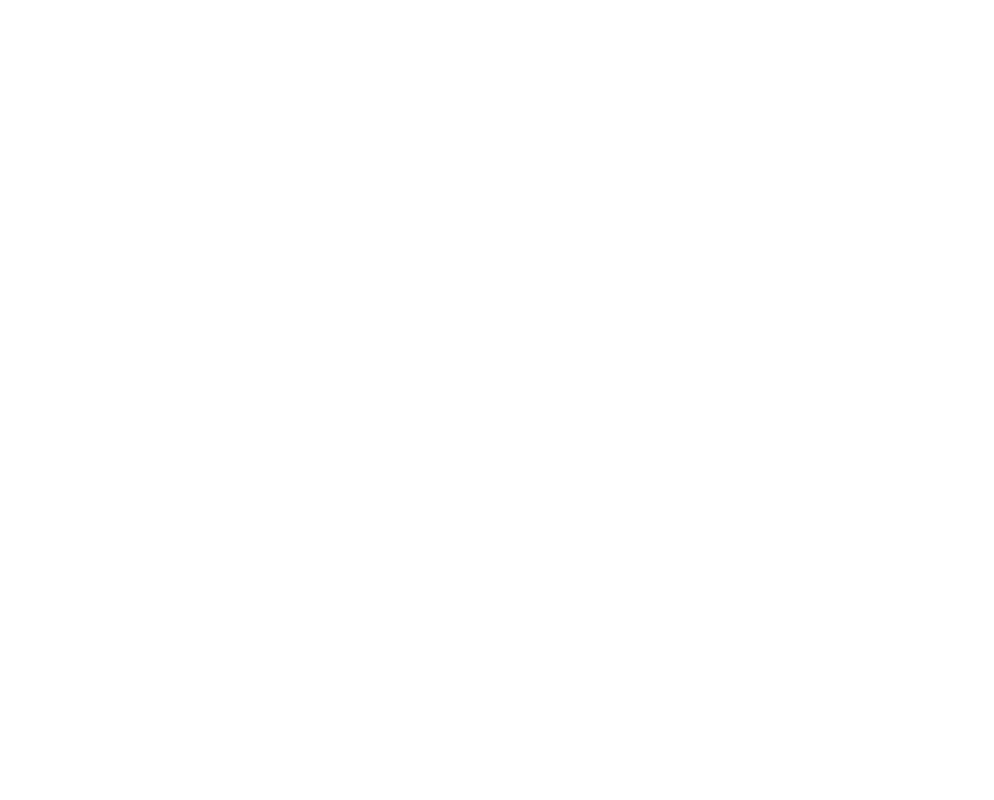
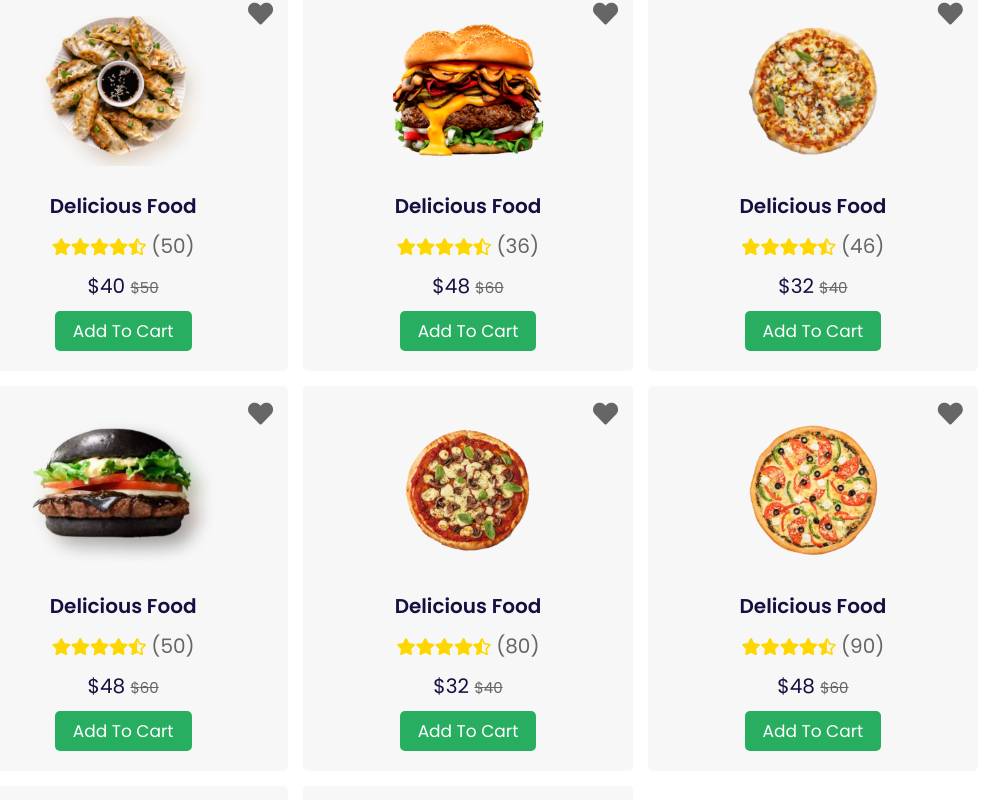
Before and after one commit to Prabodashan/Food-Order-Frontend, a React (Create React App) app: page / in a window 1280 px wide. Shown: the part 1472-2272 px from the top of the page, without its empty margins (172-1166 px from the left). Before the commit the page ends 1315 px from the top, so only its background shows below. Built offline with nearby package versions, Linux system fonts and the light colour scheme.

Commit message:
added popular food section

```diff
--- a/src/App.js
+++ b/src/App.js
@@ -5,7 +5,8 @@
 import ShoppingCart from "./Components/Containers/ShoppingCart";
 import Hero from "./Components/Containers/Hero";
 import Category from "./Components/Containers/Category";
-import { About } from './Components/Containers/About';
+import { About } from "./Components/Containers/About";
+import Popular from "./Components/Containers/Popular";
 
 const App = () => {
   return (
@@ -16,6 +17,7 @@
       <Hero />
       <Category />
       <About />
+      <Popular />
     </>
   );
 };
--- /dev/null
+++ b/src/Components/Containers/Popular.jsx
@@ -0,0 +1,93 @@
+import React from "react";
+import "./Styles/Popular.css";
+
+import PopularCard from "./PopularCard";
+
+import popularFood1 from "../../Assets/food-1.png";
+import popularFood2 from "../../Assets/food-2.png";
+import popularFood3 from "../../Assets/food-3.png";
+import popularFood4 from "../../Assets/food-4.png";
+import popularFood5 from "../../Assets/food-5.png";
+import popularFood6 from "../../Assets/food-6.png";
+import popularFood7 from "../../Assets/food-7.png";
+import popularFood8 from "../../Assets/food-8.png";
+
+const Popular = () => {
+  return (
+    <section className="popular" id="popular">
+      <div className="heading">
+        <span>popular food</span>
+        <h3>our special dishes</h3>
+      </div>
+
+      <div className="box-container">
+        <PopularCard
+          img={popularFood1}
+          name="delicious food"
+          rating="4.5"
+          ratingCount="50"
+          price="50"
+          discount="20"
+        />
+        <PopularCard
+          img={popularFood2}
+          name="delicious food"
+          rating="4.5"
+          ratingCount="36"
+          price="60"
+          discount="20"
+        />
+        <PopularCard
+          img={popularFood3}
+          name="delicious food"
+          rating="4.5"
+          ratingCount="46"
+          price="40"
+          discount="20"
+        />
+        <PopularCard
+          img={popularFood4}
+          name="delicious food"
+          rating="4.5"
+          ratingCount="50"
+          price="60"
+          discount="20"
+        />
+        <PopularCard
+          img={popularFood5}
+          name="delicious food"
+          rating="4.5"
+          ratingCount="80"
+          price="40"
+          discount="20"
+        />
+        <PopularCard
+          img={popularFood6}
+          name="delicious food"
+          rating="4.5"
+          ratingCount="90"
+          price="60"
+          discount="20"
+        />
+        <PopularCard
+          img={popularFood7}
+          name="delicious food"
+          rating="4.5"
+          ratingCount="40"
+          price="80"
+          discount="20"
+        />
+        <PopularCard
+          img={popularFood8}
+          name="delicious food"
+          rating="4.5"
+          ratingCount="25"
+          price="60"
+          discount="20"
+        />
+      </div>
+    </section>
+  );
+};
+
+export default Popular;
--- /dev/null
+++ b/src/Components/Containers/PopularCard.jsx
@@ -0,0 +1,30 @@
+import React from "react";
+import "./Styles/PopularCard.css";
+
+const PopularCard = ({ img, name, rating, ratingCount, price, discount }) => {
+  return (
+    <div className="box">
+      <i className="fas fa-heart" />
+      <div className="image">
+        <img src={img} alt="" />
+      </div>
+      <div className="content">
+        <h3>{name}</h3>
+        <div className="stars">
+          <i className="fas fa-star"></i>
+          <i className="fas fa-star"></i>
+          <i className="fas fa-star"></i>
+          <i className="fas fa-star"></i>
+          <i className="fas fa-star-half-alt"></i>
+          <span> ({ratingCount}) </span>
+        </div>
+        <div className="price">
+          ${(price * (100 - discount)) / 100} <span>${price}</span>
+        </div>
+        <button className="btn">add to cart</button>
+      </div>
+    </div>
+  );
+};
+
+export default PopularCard;
--- a/src/Components/Containers/Styles/About.css
+++ b/src/Components/Containers/Styles/About.css
@@ -37,14 +37,14 @@
   color: #666;
 }
 
-.icons-container {
+.about .content .icons-container {
   margin-top: 2rem;
   display: flex;
   flex-wrap: wrap;
   gap: 1.5rem;
 }
 
-.icons-container .icons {
+.about .content .icons-container .icons {
   flex: 1 1 20rem;
   border-radius: 0.5rem;
   background: #fff;
--- /dev/null
+++ b/src/Components/Containers/Styles/Popular.css
@@ -0,0 +1,5 @@
+.popular .box-container {
+  display: grid;
+  grid-template-columns: repeat(auto-fit, minmax(25rem, 1fr));
+  gap: 1.5rem;
+}
--- /dev/null
+++ b/src/Components/Containers/Styles/PopularCard.css
@@ -0,0 +1,57 @@
+.popular .box-container .box {
+  border-radius: 0.5rem;
+  position: relative;
+  background: #f7f7f7;
+  padding: 2rem;
+  text-align: center;
+}
+
+.fa-heart {
+  position: absolute;
+  top: 1.5rem;
+  right: 1.5rem;
+  font-size: 2.5rem;
+  color: #666;
+  cursor: pointer;
+}
+
+.fa-heart:hover {
+  color: #27ae60;
+}
+
+.popular .box-container .box .image {
+  margin: 1rem 0;
+}
+
+.popular .box-container .box .image img {
+  height: 15rem;
+}
+
+.popular .box-container .box .content h3 {
+  font-size: 2rem;
+  color: #130f40;
+}
+
+.popular .box-container .box .content .stars {
+  padding: 1rem 0;
+  font-size: 1.7rem;
+}
+
+.popular .box-container .box .content .stars i {
+  color: gold;
+}
+
+.popular .box-container .box .content .stars span {
+  color: #666;
+}
+
+.popular .box-container .box .content .price {
+  font-size: 2rem;
+  color: #130f40;
+}
+
+.popular .box-container .box .content .price span {
+  font-size: 1.5rem;
+  color: #666;
+  text-decoration: line-through;
+}
```
